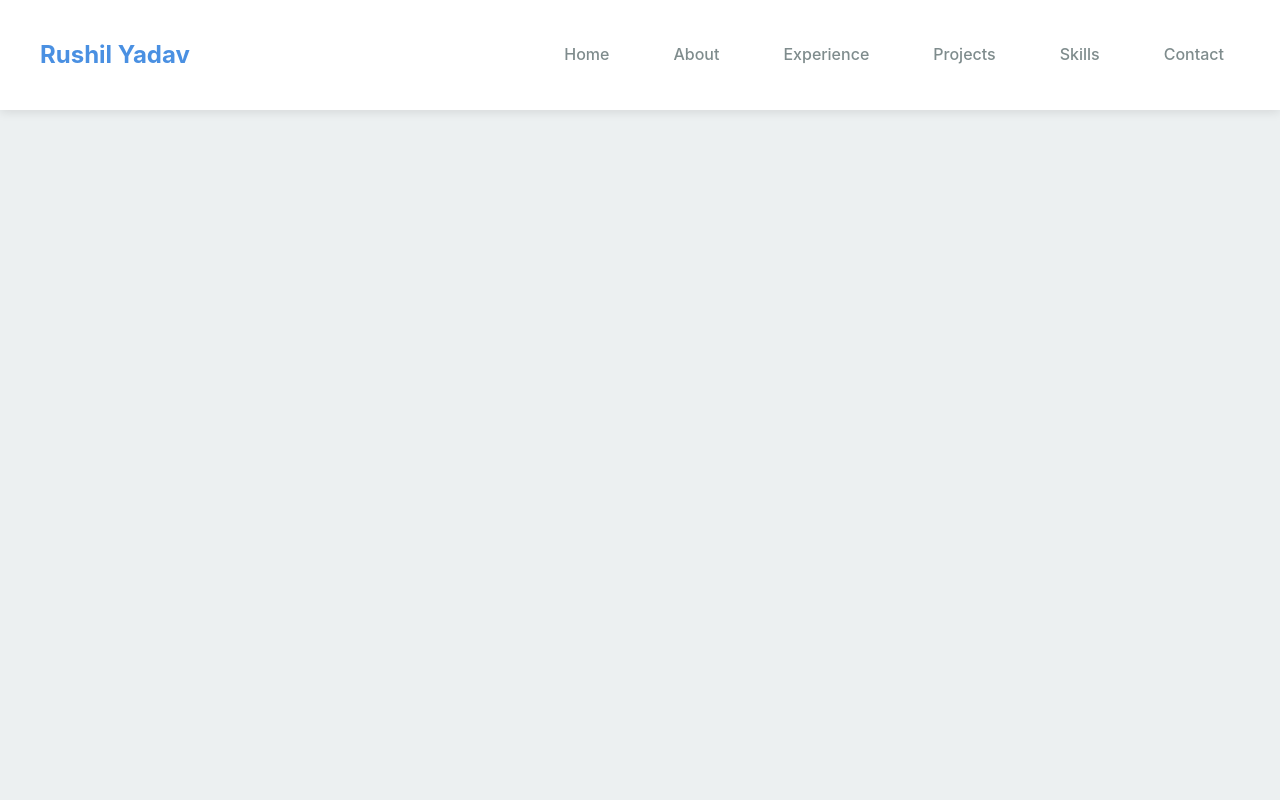
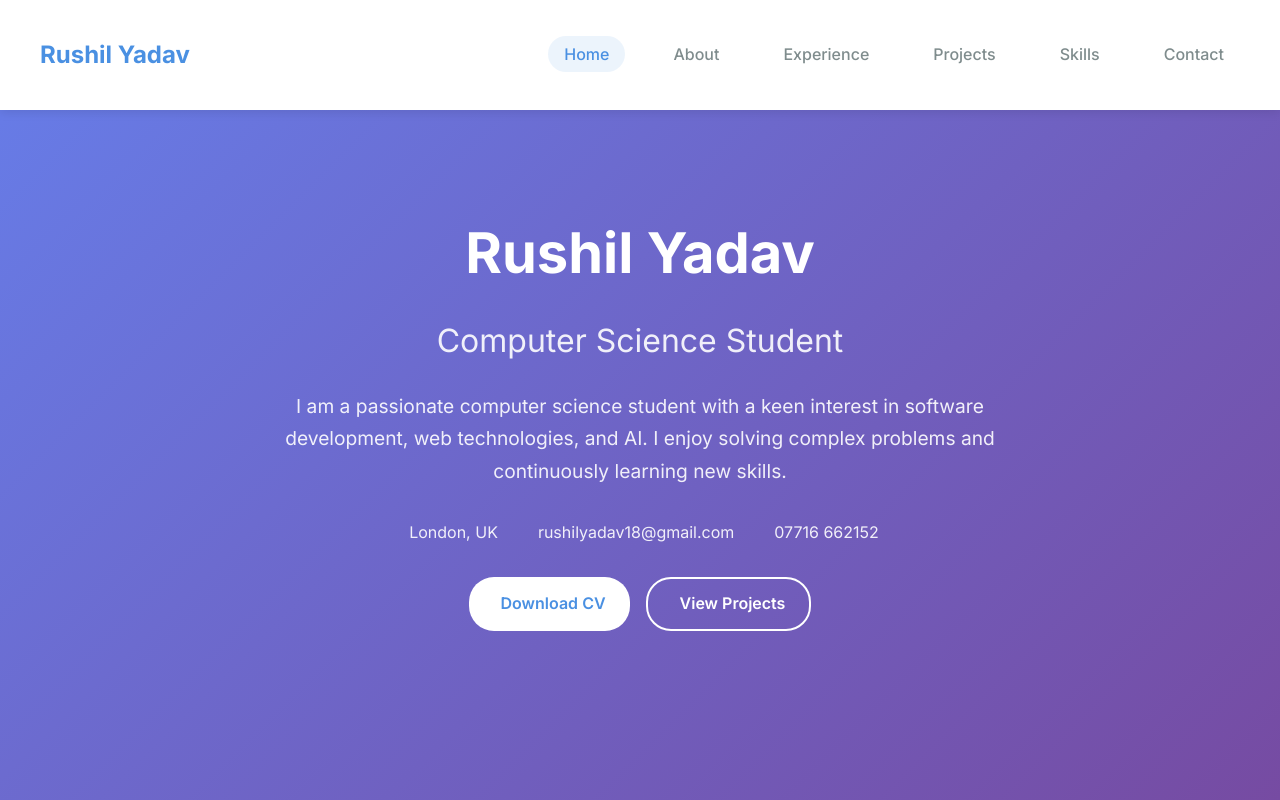
Before and after one commit to RushilYadav/Personal-Portfolio-Website, a plain HTML site: page index.html in a window 1280 px wide. Drawn offline with Linux system fonts and the light colour scheme.

Commit message:
Add hero section and update styles
Introduced a hero section to index.html featuring name, title, description, contact info, and call-to-action buttons. Updated styles.css with new classes for the hero section, buttons, and contact info. Also added Inter font from Google Fonts for improved typography.

```diff
--- a/css/styles.css
+++ b/css/styles.css
@@ -63,3 +63,95 @@ body {
     padding: 0.5rem 1rem;
     border-radius: 20px;
 }
+
+.nav-links a:hover,
+.nav-links a.active {
+    background: rgba(74, 144, 226, 0.1);
+    color: var(--primary-blue);
+}
+
+.hero {
+    background: var(--gradient);
+    color: var(--white);
+    padding: 120px 0 80px;
+    text-align: center;
+    min-height: 100vh;
+    display: flex;
+    align-items: center;
+}
+
+.hero-content h1 {
+    font-size: 3.5rem;
+    margin-bottom: 1rem;
+    font-weight: 700;
+}
+
+.hero-content .title {
+    font-size: 2rem;
+    margin-bottom: 1.5rem;
+    opacity: 0.9;
+}
+
+.hero-content .description {
+    font-size: 1.2rem;
+    max-width: 800px;
+    margin: 0 auto 2rem;
+    opacity: 0.9;
+    line-height: 1.7;
+}
+
+.contact-info {
+    display: flex;
+    justify-content: center;
+    gap: 2rem;
+    margin: 2rem 0;
+    flex-wrap: wrap;
+}
+
+.contact-item {
+    display: flex;
+    align-items: center;
+    gap: 0.5rem;
+    color: rgba(255, 255, 255, 0.9);
+}
+
+.cta-buttons {
+    display: flex;
+    gap: 1rem;
+    justify-content: center;
+    margin-top: 2rem;
+    flex-wrap: wrap;
+}
+
+.btn {
+    padding: 12px 24px;
+    border-radius: 25px;
+    font-weight: 600;
+    transition: ball 0.3s ease;
+    text-decoration: none;
+    display: inline-flex;
+    align-items: center;
+    gap: 0.5rem;
+}
+
+.btn-primary {
+    background: var(--white);
+    color: var(--primary-blue);
+}
+
+.btn-primary:hover {
+    transform: translateY(-2px);
+    box-shadow: 0 8px 20px rgba(0, 0, 0, 0.2);
+}
+
+.btn-outline {
+    border: 2px solid var(--white);
+    color: var(--white);
+    background: transparent;
+}
+
+.btn-outline:hover {
+    background: var(--white);
+    color: var(--primary-blue);
+    transform: translateY(-2px);
+}
--- a/index.html
+++ b/index.html
@@ -4,6 +4,7 @@
     <meta charset="UTF-8">
     <meta name="viewport" content="width=device-width, initial-scale=1.0">
     <title>Personal Portfolio</title>
+    <link href="https://fonts.googleapis.com/css2?family=Inter:wght@400;500;600;700&display=swap" rel="stylesheet">
     <link rel="stylesheet" href="css/styles.css">
 </head>
 <body>
@@ -23,6 +24,32 @@
         </div>
     </nav>
 
+    <section id="about" class="hero">
+        <div class="container hero-content fade-in">
+            <h1>Rushil Yadav</h1>
+            <p class="title">Computer Science Student</p>
+            <p class="description">I am a passionate computer science student with a keen interest in software development, web technologies, and AI. I enjoy solving complex problems and continuously learning new skills.</p>
+            <div class="contact-info">
+                <div class="contact-item"><i data-lucide="map-pin"></i>London, UK</div>
+                <div class="contact-item"><i data-lucide="mail"></i>rushilyadav18@gmail.com</div>
+                <div class="contact-item"><i data-lucide="phone"></i>07716 662152</div>
+            </div>
+            <div class="cta-buttons">
+                <a href="cv.pdf" class="btn btn-primary"><i data-lucide="download"></i>Download CV</a>
+                <a href="#projects" class="btn btn-outline"><i data-lucide="play-circle"></i>View Projects</a>
+            </div>
+        </div>
+    </section>
+
+
+
+
+
+
+
+
+
+
 
 </body>
 
```
